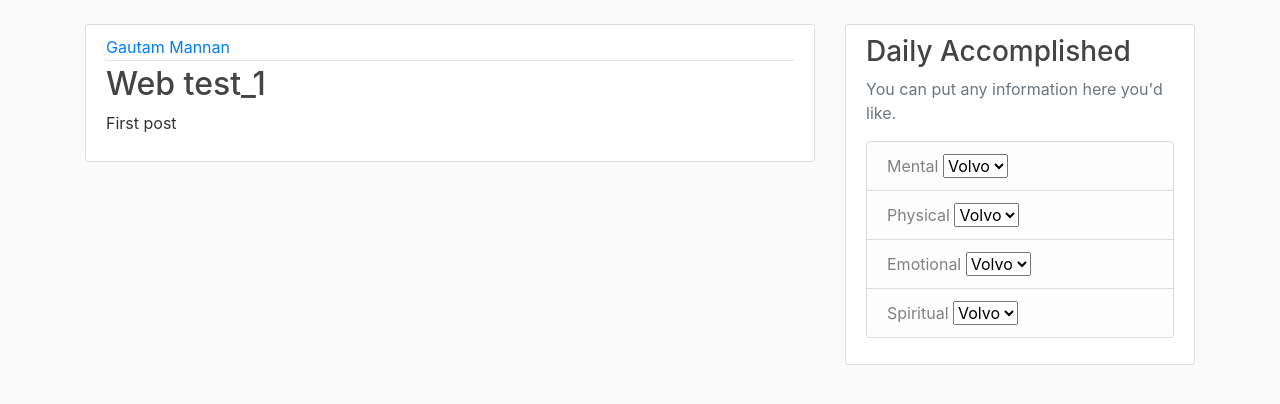
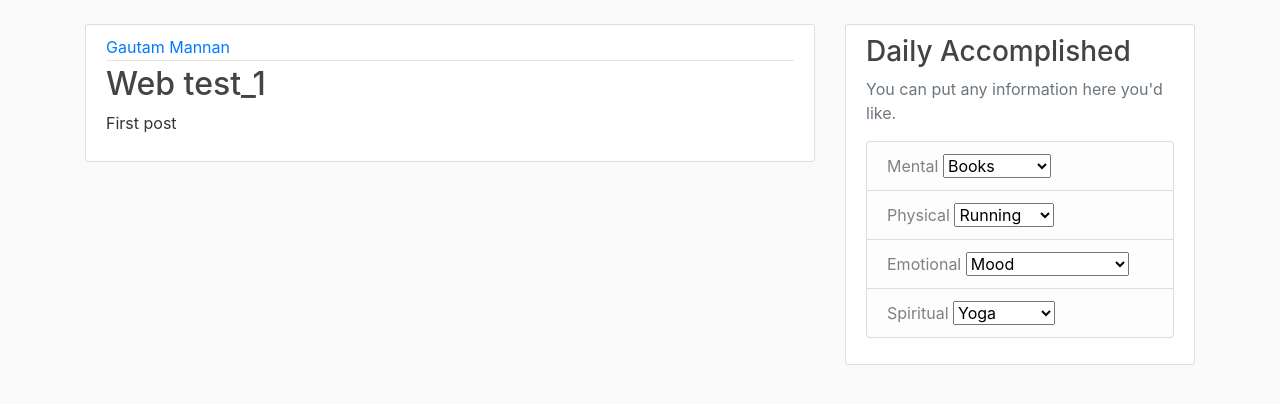
Before and after one commit to Gman107/Flask_proj, a Flask app: page / in a window 1280 px wide. Shown: the part 56-460 px from the top of the page. Run offline with Flask 2, Linux system fonts and the light colour scheme; some libraries are stand-ins or nearby versions.

Commit message:
templates/layout.html

```diff
--- a/templates/layout.html
+++ b/templates/layout.html
@@ -60,34 +60,34 @@
               <ul class="list-group">
                 <li class="list-group-item list-group-item-light">Mental
                   <select>
-                    <option value="volvo">Volvo</option>
-                    <option value="saab">Saab</option>
-                    <option value="opel">Opel</option>
-                    <option value="audi">Audi</option>
+                    <option value=books>Books</option>
+                    <option value="meditation">Meditation</option>
+                    <option value="streamings">Streamings</option>
+                    <option value="fasting">Fasting</option>
                   </select>
                 </li>
                 <li class="list-group-item list-group-item-light">Physical
                 <select>
-                    <option value="volvo">Volvo</option>
-                    <option value="saab">Saab</option>
-                    <option value="opel">Opel</option>
-                    <option value="audi">Audi</option>
+                    <option value="running">Running</option>
+                    <option value="gym">Gym</option>
+                    <option value="eating">Eating</option>
+                    <option value="stretching">Stretching</option>
                   </select>
                 </li>
                 <li class="list-group-item list-group-item-light">Emotional
                    <select>
-                    <option value="volvo">Volvo</option>
-                    <option value="saab">Saab</option>
-                    <option value="opel">Opel</option>
-                    <option value="audi">Audi</option>
+                    <option value="mood">Mood</option>
+                    <option value="music">Music</option>
+                    <option value="meditation">Meditation</option>
+                    <option value="breathing exercise">Breathing Exercise</option>
                   </select>
                 </li>
                 <li class="list-group-item list-group-item-light">Spiritual
                    <select>
-                    <option value="volvo">Volvo</option>
-                    <option value="saab">Saab</option>
-                    <option value="opel">Opel</option>
-                    <option value="audi">Audi</option>
+                    <option value="yoga">Yoga</option>
+                    <option value="meditation">Meditation</option>
+                    <option value="fasting">Fasting</option>
+                    <option value="gratefull">Gratefull</option>
                   </select>
                 </li>
               </ul>
```
